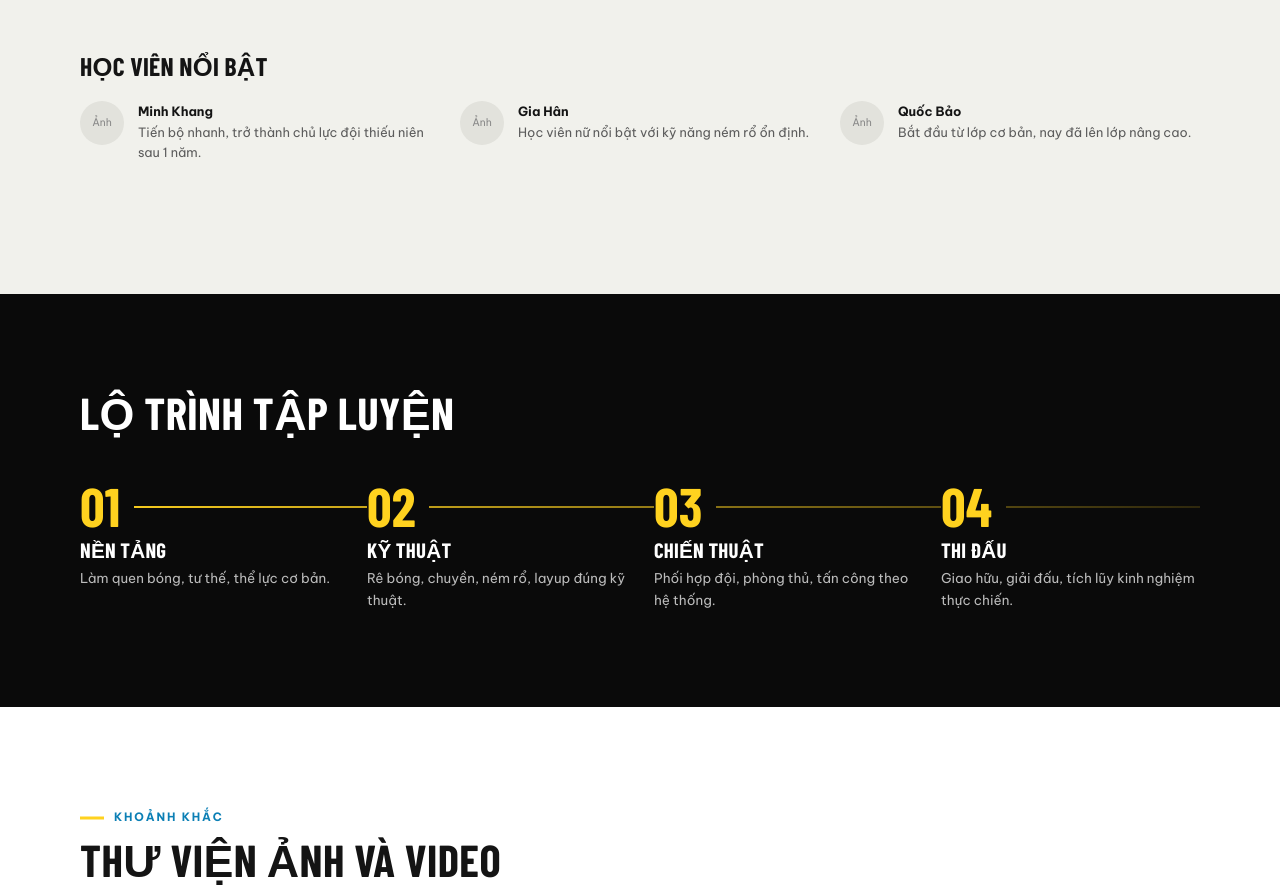
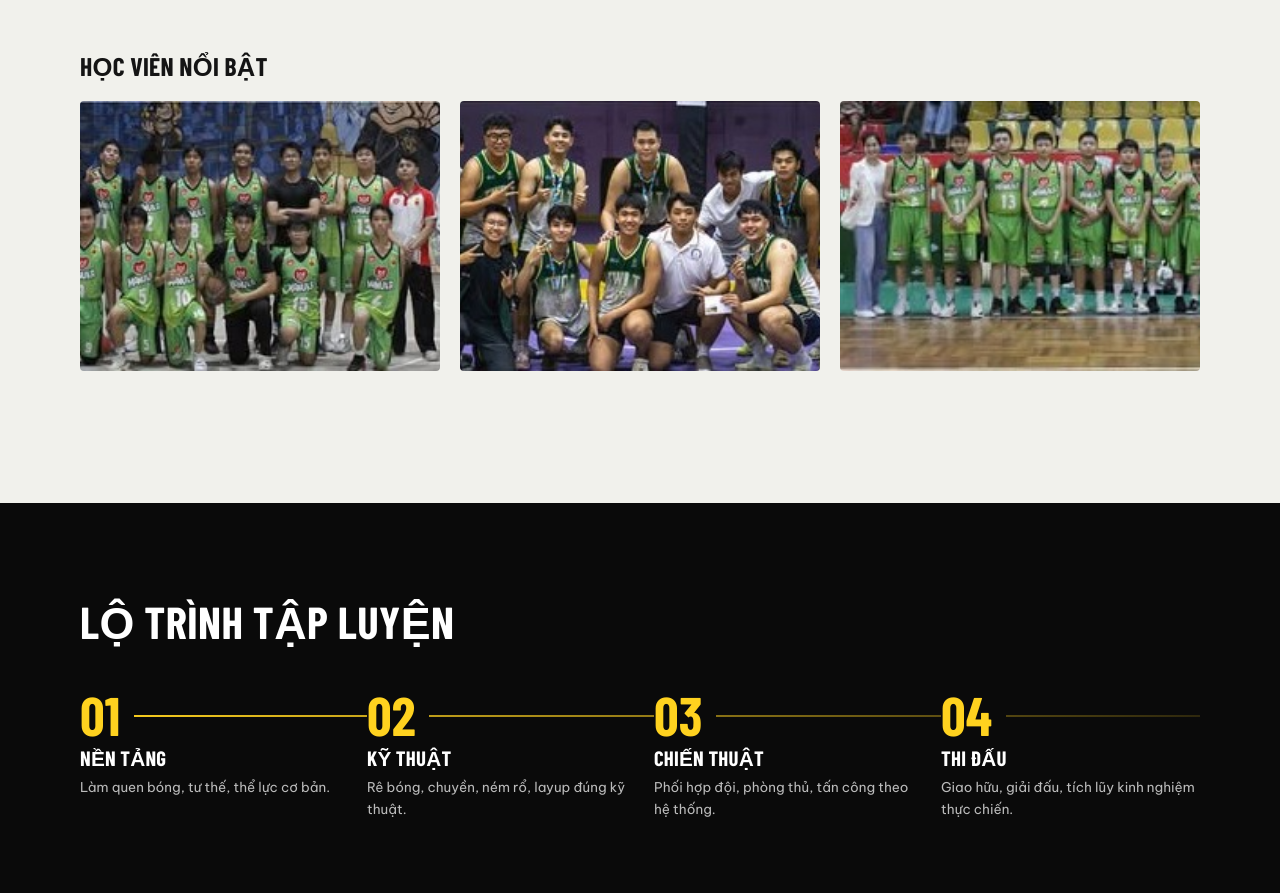
Before and after one commit to Huyit2k5/twot, a plain HTML site: page index.html in a window 1280 px wide. Shown: the part 3944-4837 px from the top of the page. Drawn offline with nearby package versions, Linux system fonts and the light colour scheme; a web font is replaced by a local one.

Commit message:
Featured students: photos only
Co-Authored-By: Claude Sonnet 5.5 <noreply@anthropic.com>

```diff
--- a/index.html
+++ b/index.html
@@ -140,10 +140,8 @@ nav .wrap{display:flex;align-items:center;justify-content:space-between;height:6
 .ach-card p{font-size:.82rem;color:#444}
 .ach h3.sub{font-size:1.6rem;margin-bottom:22px}
 .students{display:grid;grid-template-columns:repeat(3,1fr);gap:20px;margin-bottom:36px}
-.stu{display:flex;gap:14px;font-size:.8rem}
-.stu .av{flex:none;width:44px;height:44px;border-radius:50%;background:var(--ph);display:grid;place-items:center;font-size:.65rem;color:#888}
-.stu b{display:block}
-.stu span{color:var(--muted)}
+.stu-img{aspect-ratio:4/3;object-fit:cover;transition:transform .4s,box-shadow .4s}
+.stu-img:hover{transform:translateY(-6px);box-shadow:0 14px 30px rgba(0,0,0,.18)}
 .two{display:grid;grid-template-columns:1fr 1fr;gap:20px}
 .two .ph{aspect-ratio:16/8}
 
@@ -440,9 +438,9 @@ nav.scrolled{box-shadow:0 6px 20px rgba(0,0,0,.4)}
     </div>
     <h3 class="sub">Học viên nổi bật</h3>
     <div class="students stagger">
-      <div class="stu"><div class="av">Ảnh</div><div><b>Minh Khang</b><span>Tiến bộ nhanh, trở thành chủ lực đội thiếu niên sau 1 năm.</span></div></div>
-      <div class="stu"><div class="av">Ảnh</div><div><b>Gia Hân</b><span>Học viên nữ nổi bật với kỹ năng ném rổ ổn định.</span></div></div>
-      <div class="stu"><div class="av">Ảnh</div><div><b>Quốc Bảo</b><span>Bắt đầu từ lớp cơ bản, nay đã lên lớp nâng cao.</span></div></div>
+      <img class="photo stu-img" src="img/team1.jpg" alt="Học viên nổi bật của Two T" width="394" height="172" loading="lazy" style="object-position:70% 50%">
+      <img class="photo stu-img" src="img/team2.jpg" alt="Học viên nổi bật của Two T" width="394" height="179" loading="lazy" style="object-position:50% 40%">
+      <img class="photo stu-img" src="img/team3.jpg" alt="Học viên nổi bật của Two T" width="394" height="149" loading="lazy" style="object-position:30% 50%">
     </div>
   </div>
 </section>
```
